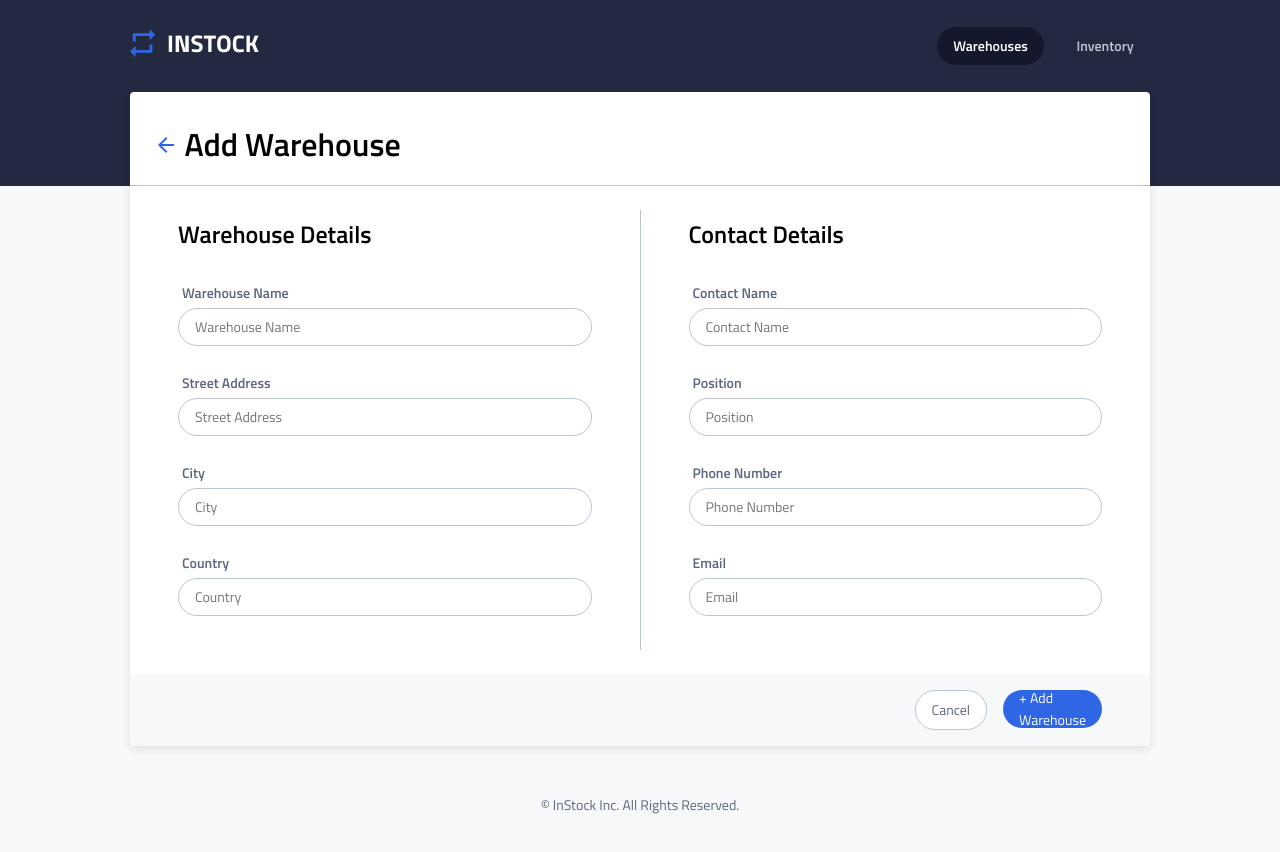
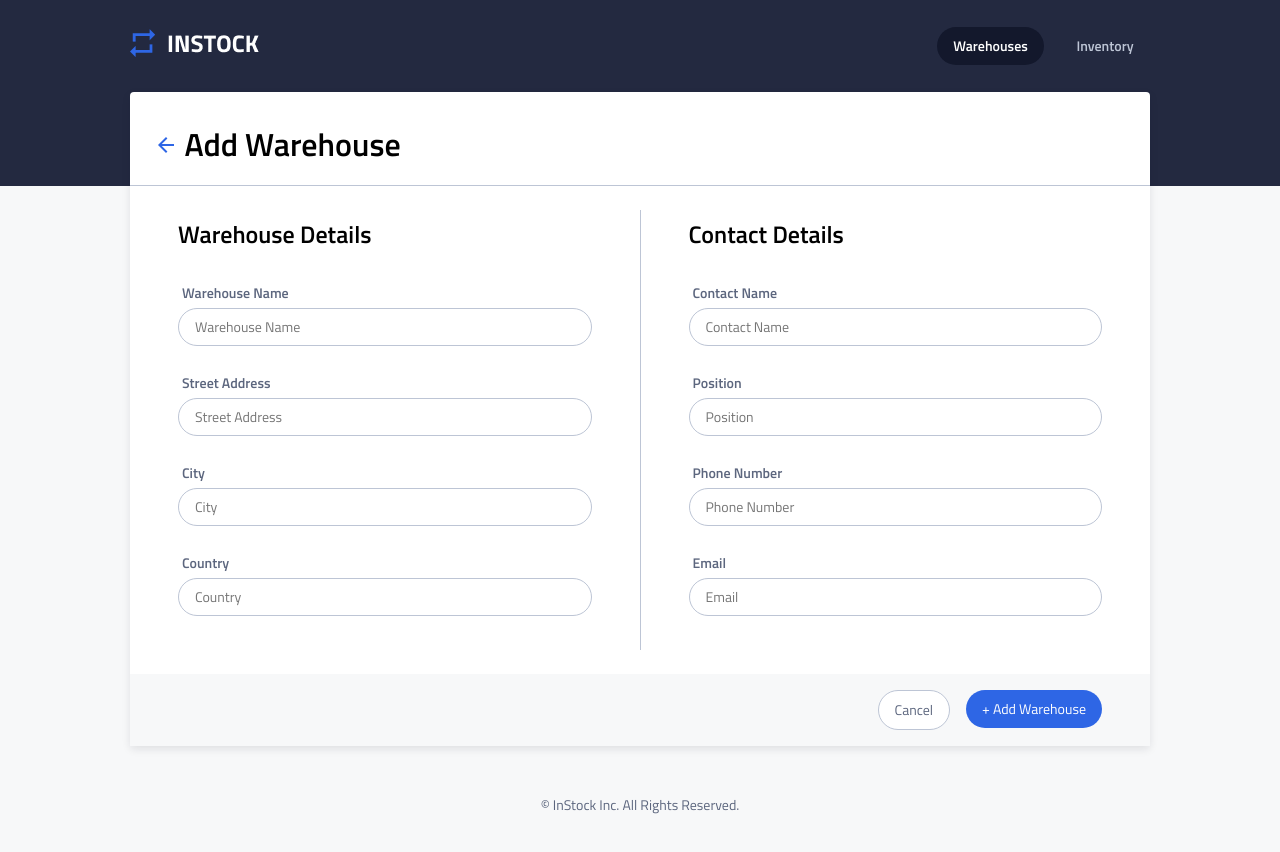
Before and after one commit to Muudy12/golden-lions-InStock, a React (Vite) app: page /warehouses/add in a window 1280 px wide. Built offline with nearby package versions, Linux system fonts and the light colour scheme; a web font is replaced by a local one.

Commit message:
fixed the addwarehouse button bug

```diff
--- a/src/pages/Warehouses/AddNewWarehouse/AddNewWarehouse.scss
+++ b/src/pages/Warehouses/AddNewWarehouse/AddNewWarehouse.scss
@@ -18,6 +18,9 @@
       @include button-base-alt;
       background-color: $primary-element-color;
       color: $primary-white-color;
+      @include tablet{
+        white-space: nowrap;
+      }
       &:hover {
         background-color: $background-graphite-color;
       }
```
